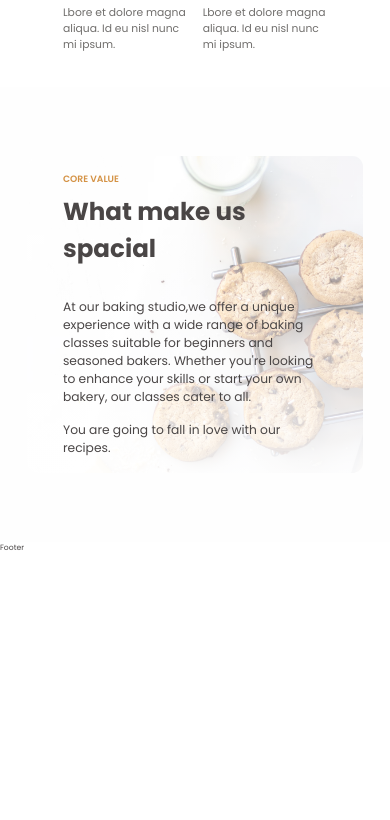
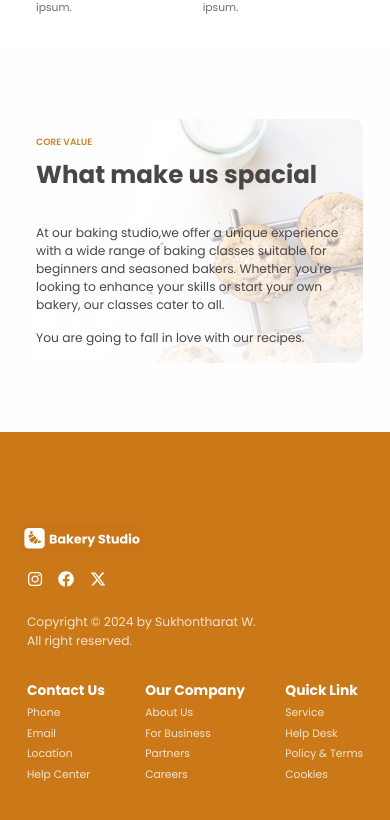
Before and after one commit to SukhontharatW/baking-studio, a React (Vite) app: page / in a window 390 px wide. Shown: the part 1034-1854 px from the top of the page. Before the commit the page ends 1588 px from the top, so only its background shows below. Built offline with nearby package versions, Linux system fonts and the light colour scheme.

Commit message:
add responsive Footer section

```diff
--- a/src/components/Footer.jsx
+++ b/src/components/Footer.jsx
@@ -1,6 +1,167 @@
+import { Link } from "react-router-dom";
+import Logo from "../image/logo-footer.svg";
+import { FaFacebook, FaInstagram } from "react-icons/fa";
+import { FaXTwitter } from "react-icons/fa6";
+
 function Footer() {
-  return <div>Footer</div>;
+  return (
+    <div className="container bg__orange">
+      <div className="container__footer">
+        <footer className="footer">
+          <div className="footer__left">
+            <div className="footer__logo click__basic">
+              <Link
+                onClick={(event) => event.preventDefault()}
+                className="footer__logo--btn"
+              >
+                <img src={Logo} alt="logo white" />
+              </Link>
+            </div>
+            <div className="footer__social">
+              <Link
+                className="click__basic"
+                onClick={(event) => event.preventDefault()}
+              >
+                <FaInstagram className="footer__social--icon" />
+              </Link>
+
+              <Link
+                className="click__basic"
+                onClick={(event) => event.preventDefault()}
+              >
+                <FaFacebook className="footer__social--icon" />
+              </Link>
+              <Link
+                className="click__basic"
+                onClick={(event) => event.preventDefault()}
+              >
+                <FaXTwitter className="footer__social--icon" />
+              </Link>
+            </div>
+            <p className="p__reg--special">
+              Copyright © 2024 by Sukhontharat W.
+              <br />
+              All right reserved.
+            </p>
+          </div>
+
+          <div className="footer__directories">
+            <div className="footer__directories--item">
+              <p className=" p__lg--special">Contact Us</p>
+              <ul className="directories">
+                <li className="click__basic">
+                  <Link
+                    className="directories__link "
+                    onClick={(event) => event.preventDefault()}
+                  >
+                    <p className="p__sm--light">Phone</p>
+                  </Link>
+                </li>
+                <li className="click__basic">
+                  <Link
+                    className="directories__link "
+                    onClick={(event) => event.preventDefault()}
+                  >
+                    <p className="p__sm--light">Email</p>
+                  </Link>
+                </li>
+                <li className="click__basic">
+                  <Link
+                    className="directories__link"
+                    onClick={(event) => event.preventDefault()}
+                  >
+                    <p className="p__sm--light">Location</p>
+                  </Link>
+                </li>
+                <li className="click__basic">
+                  <Link
+                    className="directories__link"
+                    onClick={(event) => event.preventDefault()}
+                  >
+                    <p className="p__sm--light">Help Center</p>
+                  </Link>
+                </li>
+              </ul>
+            </div>
+            <div className="footer__directories--item">
+              <p className="p__lg--special">Our Company</p>
+              <ul className="directories">
+                <li className="click__basic">
+                  <Link
+                    className="directories__link"
+                    onClick={(event) => event.preventDefault()}
+                  >
+                    <p className="p__sm--light">About Us</p>
+                  </Link>
+                </li>
+                <li className="click__basic">
+                  <Link
+                    className="directories__link"
+                    onClick={(event) => event.preventDefault()}
+                  >
+                    <p className="p__sm--light">For Business</p>
+                  </Link>
+                </li>
+                <li className="click__basic">
+                  <Link
+                    className="directories__link"
+                    onClick={(event) => event.preventDefault()}
+                  >
+                    <p className="p__sm--light">Partners</p>
+                  </Link>
+                </li>
+                <li className="click__basic">
+                  <Link
+                    className="directories__link"
+                    onClick={(event) => event.preventDefault()}
+                  >
+                    <p className="p__sm--light">Careers</p>
+                  </Link>
+                </li>
+              </ul>
+            </div>
+            <div className="footer__directories--item">
+              <p className="p__lg--special">Quick Link</p>
+              <ul className="directories">
+                <li className="click__basic">
+                  <Link
+                    className="directories__link"
+                    onClick={(event) => event.preventDefault()}
+                  >
+                    <p className="p__sm--light">Service</p>
+                  </Link>
+                </li>
+                <li className="click__basic">
+                  <Link
+                    className="directories__link"
+                    onClick={(event) => event.preventDefault()}
+                  >
+                    <p className="p__sm--light">Help Desk</p>
+                  </Link>
+                </li>
+                <li className="click__basic">
+                  <Link
+                    className="directories__link"
+                    onClick={(event) => event.preventDefault()}
+                  >
+                    <p className="p__sm--light">Policy & Terms</p>
+                  </Link>
+                </li>
+                <li className="click__basic">
+                  <Link
+                    className="directories__link"
+                    onClick={(event) => event.preventDefault()}
+                  >
+                    <p className="p__sm--light">Cookies</p>
+                  </Link>
+                </li>
+              </ul>
+            </div>
+          </div>
+        </footer>
+      </div>
+    </div>
+  );
 }
 
 export default Footer;
-Footer;
--- a/src/styles/componentStyles/_about.scss
+++ b/src/styles/componentStyles/_about.scss
@@ -2,7 +2,7 @@
 
 .about {
   width: 100%;
-  padding-left: 4.7rem;
+  padding-left: var(--space-padding);
   border-radius: 1.4rem;
 
   display: grid;
@@ -21,7 +21,7 @@
     background-repeat: no-repeat;
     background-size: cover;
 
-    padding: 2rem 4.7rem;
+    padding: 2rem var(--space-padding);
   }
   & .heading {
     display: flex;
--- /dev/null
+++ b/src/styles/componentStyles/_footer.scss
@@ -0,0 +1,123 @@
+@use "../global/" as *;
+
+.footer {
+  display: flex;
+  align-items: start;
+  justify-content: space-between;
+  width: 100%;
+  padding: 4rem 0rem;
+  gap: 4rem;
+  @media (max-width: 800px) {
+    flex-direction: column;
+    gap: 4rem;
+  }
+  &__left {
+    display: flex;
+    flex-direction: column;
+    align-items: start;
+    justify-content: center;
+    min-width: max-content;
+    // gap: 1rem;
+    @media (max-width: 680px) {
+      width: 100%;
+    }
+  }
+  &__directories {
+    display: flex;
+    gap: 8.4rem;
+    @media (max-width: 1100px) {
+      gap: 4rem;
+    }
+    @media (max-width: 800px) {
+      width: 100%;
+      justify-content: start;
+      gap: 8rem;
+    }
+    @media (max-width: 480px) {
+      justify-content: space-between;
+      gap: 4rem;
+    }
+    @media (max-width: 430px) {
+      gap: 2rem;
+    }
+    &--item {
+      display: flex;
+      flex-direction: column;
+      align-items: start;
+      justify-content: center;
+      gap: 2rem;
+      @media (max-width: 800px) {
+        gap: 0.6rem;
+      }
+    }
+  }
+  &__social {
+    display: flex;
+    margin-top: 1rem;
+    margin-bottom: 4rem;
+    gap: 2.2rem;
+    @media (max-width: 600px) {
+      margin-top: 0.8rem;
+      margin-bottom: 2.8rem;
+      gap: 2rem;
+    }
+    &--icon {
+      color: $color-white;
+      font-size: 2.6rem;
+      font-style: normal;
+      font-weight: 400;
+      line-height: 2.5rem; /* 156.25% */
+      // opacity: 0.65;
+      @media (max-width: 800px) {
+        font-size: 2.4rem;
+      }
+      @media (max-width: 600px) {
+        font-size: 2.2rem;
+      }
+      @media (max-width: 480px) {
+        font-size: 2.1rem;
+      }
+    }
+  }
+}
+.directories {
+  display: flex;
+  flex-direction: column;
+  align-items: start;
+  justify-content: center;
+  gap: 1rem;
+  @media (max-width: 800px) {
+    gap: 0.6rem;
+  }
+  & li {
+    list-style: none;
+  }
+
+  &__link {
+    text-decoration: none;
+  }
+}
+.footer__logo--btn {
+  width: max-content;
+  & img {
+    width: 20rem;
+    height: auto;
+    transform: translate(-1rem, -1rem);
+    @media (max-width: 1200px) {
+      width: 18rem;
+    }
+    @media (max-width: 900px) {
+    }
+    @media (max-width: 700px) {
+      width: 16rem;
+    }
+    @media (max-width: 430px) {
+    }
+    @media (max-width: 360px) {
+      width: 14rem;
+    }
+    @media (max-width: 1100px) {
+      gap: inherit;
+    }
+  }
+}
--- a/src/styles/componentStyles/_hero.scss
+++ b/src/styles/componentStyles/_hero.scss
@@ -38,12 +38,12 @@
     &--book {
       color: $color-white;
       background-color: $color-orange;
-      border: 1px solid $color-white;
+      border: 1px solid rgba($color-white, 0.6);
     }
     &--learn {
       color: $color-orange;
       background-color: $color-white;
-      border: 1px solid $color-orange;
+      border: 1px solid rgba($color-orange, 0.6);
     }
     &--book,
     &--learn {
--- a/src/styles/componentStyles/_index.scss
+++ b/src/styles/componentStyles/_index.scss
@@ -2,3 +2,4 @@
 @forward "./hero";
 @forward "./value";
 @forward "./about";
+@forward "./footer";
--- a/src/styles/componentStyles/_nav.scss
+++ b/src/styles/componentStyles/_nav.scss
@@ -27,7 +27,7 @@
       & img {
         width: 20rem;
         height: auto;
-        transform: translateX(-1.2rem);
+        transform: translateX(-1rem);
         @media (max-width: 1200px) {
           width: 18rem;
         }
--- a/src/styles/componentStyles/_value.scss
+++ b/src/styles/componentStyles/_value.scss
@@ -2,7 +2,7 @@
 
 .value {
   width: 100%;
-  padding: 0rem 4.7rem;
+  padding: 0rem var(--space-padding);
   display: flex;
   flex-direction: column;
   align-items: start;
--- a/src/styles/global/_base.scss
+++ b/src/styles/global/_base.scss
@@ -7,14 +7,9 @@
 $font-display: "Inter", sans-serif;
 $font-primary: "Poppins", sans-serif;
 
-$space-max: 11rem;
-$space-medium: 3rem;
-$space-normal: 2.8rem;
-$space-small: 1rem;
-$space-basic: 0rem 10rem;
-
 :root {
   --space-side: 14rem;
+  --space-padding: 4.7rem;
   @media (max-width: 1300px) {
     --space-side: 12rem;
   }
@@ -26,12 +21,14 @@ $space-basic: 0rem 10rem;
   }
   @media (max-width: 900px) {
     --space-side: 5rem;
+    --space-padding: 2.7rem;
   }
   @media (max-width: 700px) {
     --space-side: 4rem;
   }
   @media (max-width: 430px) {
     --space-side: 3.5rem;
+    --space-padding: 1.2rem;
   }
   @media (max-width: 360px) {
     // --space-side: 2rem;
@@ -91,7 +88,7 @@ body {
     font-weight: 400;
     font-weight: 600;
     line-height: normal;
-    opacity: 0.8;
+    opacity: 0.9;
   }
   &--h4 {
     /* Heading 4 */
@@ -108,8 +105,9 @@ body {
       color: $color-white;
       font-size: 1.4rem;
       font-style: normal;
-      font-weight: 500;
+      font-weight: 400;
       line-height: normal;
+      opacity: 0.8;
     }
     &--normal {
       color: $color-black;
@@ -148,6 +146,7 @@ body {
       font-style: normal;
       font-weight: 400;
       line-height: 2.5rem; /* 156.25% */
+      opacity: 0.8;
     }
   }
 
--- a/src/styles/global/_color.scss
+++ b/src/styles/global/_color.scss
@@ -17,6 +17,9 @@ $color-grey-3: #fcfbfa;
   &__grey-3 {
     background-color: $color-grey-3;
   }
+  &__orange {
+    background-color: $color-orange;
+  }
 }
 
 .color {
```
Also changed, not shown: src/image/logo-footer.svg (added).
